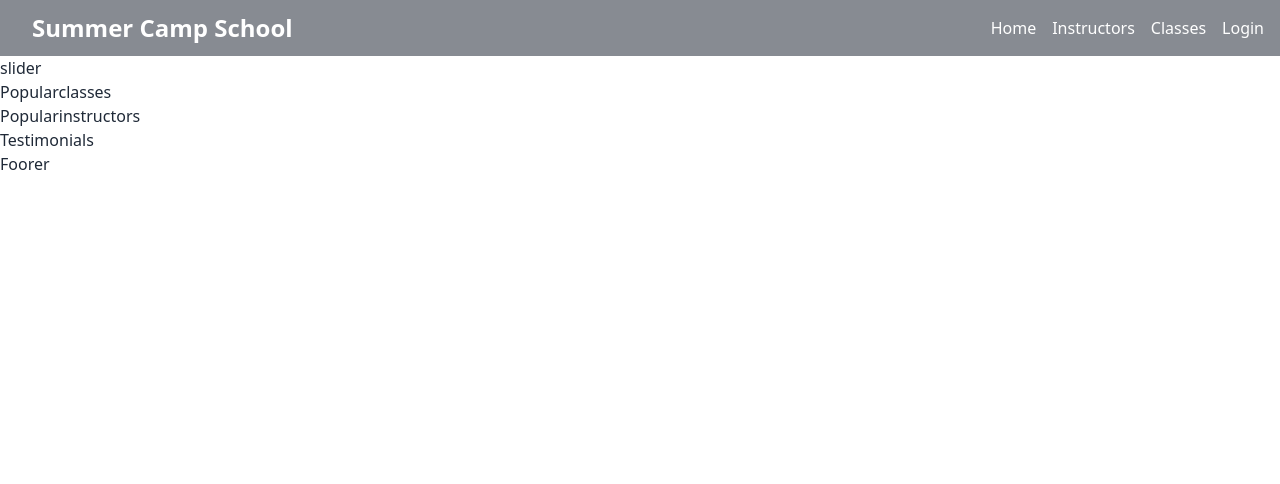
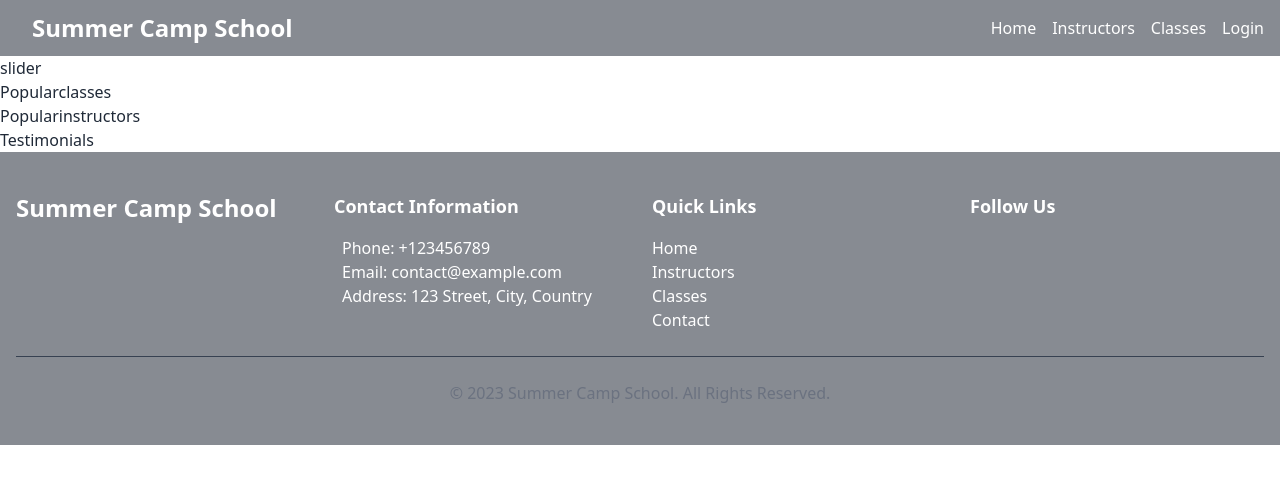
Before and after one commit to 1ibrahimtsc/language-course-client-site, a React (Vite) app: page / in a window 1280 px wide. Shown: the top 484 px of the page. Built offline with nearby package versions, Linux system fonts and the light colour scheme; no server answers.

Commit message:
update footer component

```diff
--- a/src/pages/Shared/Footer/Footer.jsx
+++ b/src/pages/Shared/Footer/Footer.jsx
@@ -1,7 +1,84 @@
 import React from "react";
+import { Link } from "react-router-dom";
 
 const Footer = () => {
-  return <div>Foorer</div>;
+  return (
+    <footer className="bg-gray-900 bg-opacity-50 text-white py-10">
+      <div className="container mx-auto px-4">
+        <div className="grid grid-cols-1 sm:grid-cols-2 md:grid-cols-4 gap-6">
+          <div className="col-span-1">
+            <h3 className="text-2xl font-bold mb-4">Summer Camp School</h3>
+          </div>
+          <div className="col-span-1">
+            <h3 className="text-lg font-bold mb-4">Contact Information</h3>
+            <p>
+              <i className="fa fa-phone mr-2"></i> Phone: +123456789
+            </p>
+            <p>
+              <i className="fa fa-envelope mr-2"></i> Email: contact@example.com
+            </p>
+            <p>
+              <i className="fa fa-map-marker mr-2"></i> Address: 123 Street,
+              City, Country
+            </p>
+          </div>
+          <div className="col-span-1">
+            <h3 className="text-lg font-bold mb-4">Quick Links</h3>
+            <ul className="list-none">
+              <li>
+                <Link to="/">Home</Link>
+              </li>
+              <li>
+                <Link to="/instructors">Instructors</Link>
+              </li>
+              <li>
+                <Link to="/Classes">Classes</Link>
+              </li>
+              <li>
+                <Link to="/contact">Contact</Link>
+              </li>
+            </ul>
+          </div>
+          <div className="col-span-1">
+            <h3 className="text-lg font-bold mb-4">Follow Us</h3>
+            <div className="flex space-x-2">
+              <a
+                href="#"
+                className="text-white hover:text-gray-400 transition-colors duration-300"
+              >
+                <i className="fab fa-facebook"></i>
+              </a>
+              <a
+                href="#"
+                className="text-white hover:text-gray-400 transition-colors duration-300"
+              >
+                <i className="fab fa-twitter"></i>
+              </a>
+              <a
+                href="#"
+                className="text-white hover:text-gray-400 transition-colors duration-300"
+              >
+                <i className="fab fa-instagram"></i>
+              </a>
+              <a
+                href="#"
+                className="text-white hover:text-gray-400 transition-colors duration-300"
+              >
+                <i className="fab fa-linkedin"></i>
+              </a>
+            </div>
+          </div>
+        </div>
+        <hr className="my-6 border-gray-700" />
+        <div className="text-center">
+          <p className="text-gray-500">
+            &copy; {new Date().getFullYear()} Summer Camp School. All Rights
+            Reserved.
+          </p>
+        </div>
+      </div>
+    </footer>
+  );
 };
 
 export default Footer;
```
